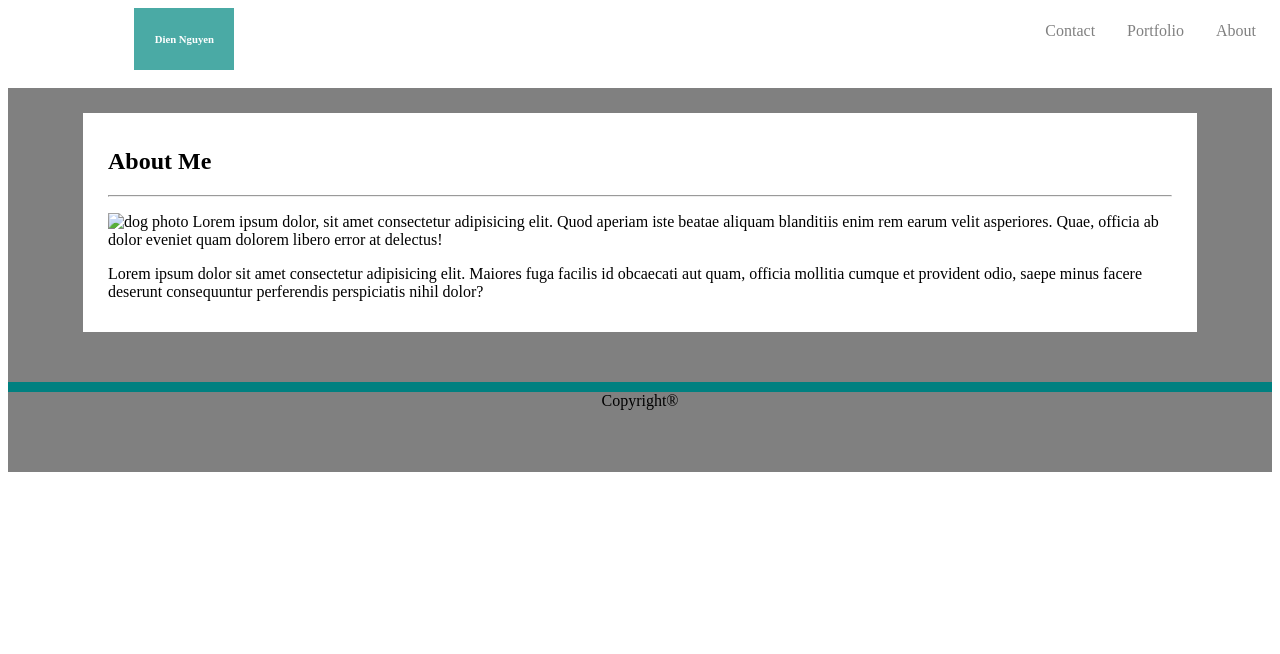
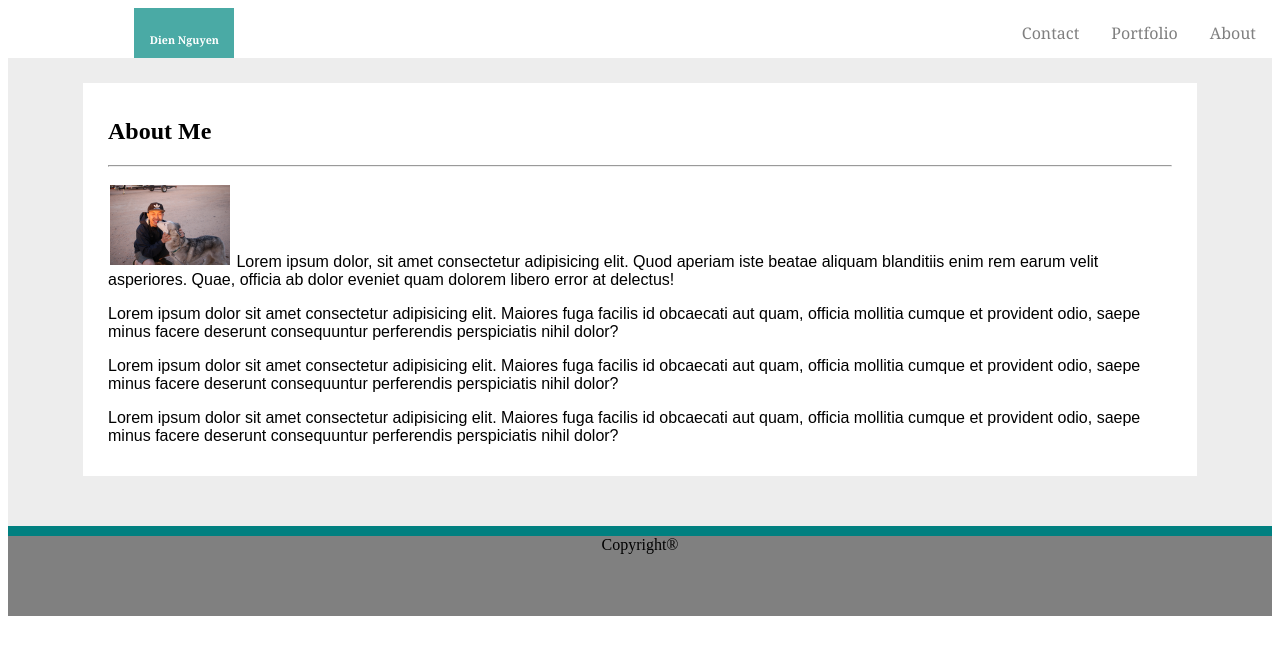
Before and after one commit to diennguyen90/Basic-Portfolio, a plain HTML site: page index.html in a window 1280 px wide. Drawn offline with Linux system fonts and the light colour scheme.

Commit message:
fixed navbar and aboutme

```diff
--- a/assets/css/style.css
+++ b/assets/css/style.css
@@ -1,13 +1,14 @@
 #container{
     display: grid;
     grid-template-columns: 1fr;
-    grid-template-rows: 10vh 1fr 1fr 1fr;
+    grid-template-rows: 50px 1fr 50px;
 }
 
 header{
     grid-column: 1 / span 1;
     grid-row: 1 / span 1;
-
+    background-color:white;
+    font-family: Georgia;
 }
 
 #myNameBox{
@@ -22,7 +23,7 @@ header{
 #wallpaper{
     grid-row: 2 / span 1;
     padding: 25px 75px 50px 75px;
-    background-color: gray;
+    background-color: #EDEDED;
 }
 #aboutMe{
     grid-row:2 / span 1;
@@ -60,4 +61,15 @@ ul {
 
   footer{
       grid-row: 3 / span 1;
+      background-color:#666666;
   }
+
+  img{
+      height:10vh;
+      width:15vh;
+      /* border-radius: 15px */
+      padding: 2px;
+  }
+  p{
+      font-family: arial;
+  }
--- a/index.html
+++ b/index.html
@@ -24,9 +24,17 @@
                 <h1>About Me</h1>
                 <hr>
                 <p>
-                        <img src="" alt="dog photo"> Lorem ipsum dolor, sit amet consectetur adipisicing elit. Quod aperiam iste beatae aliquam blanditiis enim rem earum velit asperiores. Quae, officia ab dolor eveniet quam dolorem libero error at delectus!
+                        <img src="./assets/images/shiroNme.jpg" alt="dog photo"> Lorem ipsum dolor, sit amet consectetur adipisicing elit. Quod aperiam iste beatae aliquam blanditiis enim rem earum velit asperiores. Quae, officia ab dolor eveniet quam dolorem libero error at delectus!
                 </p>
-                <p> Lorem ipsum dolor sit amet consectetur adipisicing elit. Maiores fuga facilis id obcaecati aut quam, officia mollitia cumque et provident odio, saepe minus facere deserunt consequuntur perferendis perspiciatis nihil dolor?</p>
+                <p>
+                    Lorem ipsum dolor sit amet consectetur adipisicing elit. Maiores fuga facilis id obcaecati aut quam, officia mollitia cumque et provident odio, saepe minus facere deserunt consequuntur perferendis perspiciatis nihil dolor?
+                </p>
+                <p>
+                        Lorem ipsum dolor sit amet consectetur adipisicing elit. Maiores fuga facilis id obcaecati aut quam, officia mollitia cumque et provident odio, saepe minus facere deserunt consequuntur perferendis perspiciatis nihil dolor?
+                    </p>
+                    <p>
+                            Lorem ipsum dolor sit amet consectetur adipisicing elit. Maiores fuga facilis id obcaecati aut quam, officia mollitia cumque et provident odio, saepe minus facere deserunt consequuntur perferendis perspiciatis nihil dolor?
+                        </p>
             </div>
 
         </section>
```
Also changed, not shown: assets/images/shiroNme.JPG (added).
